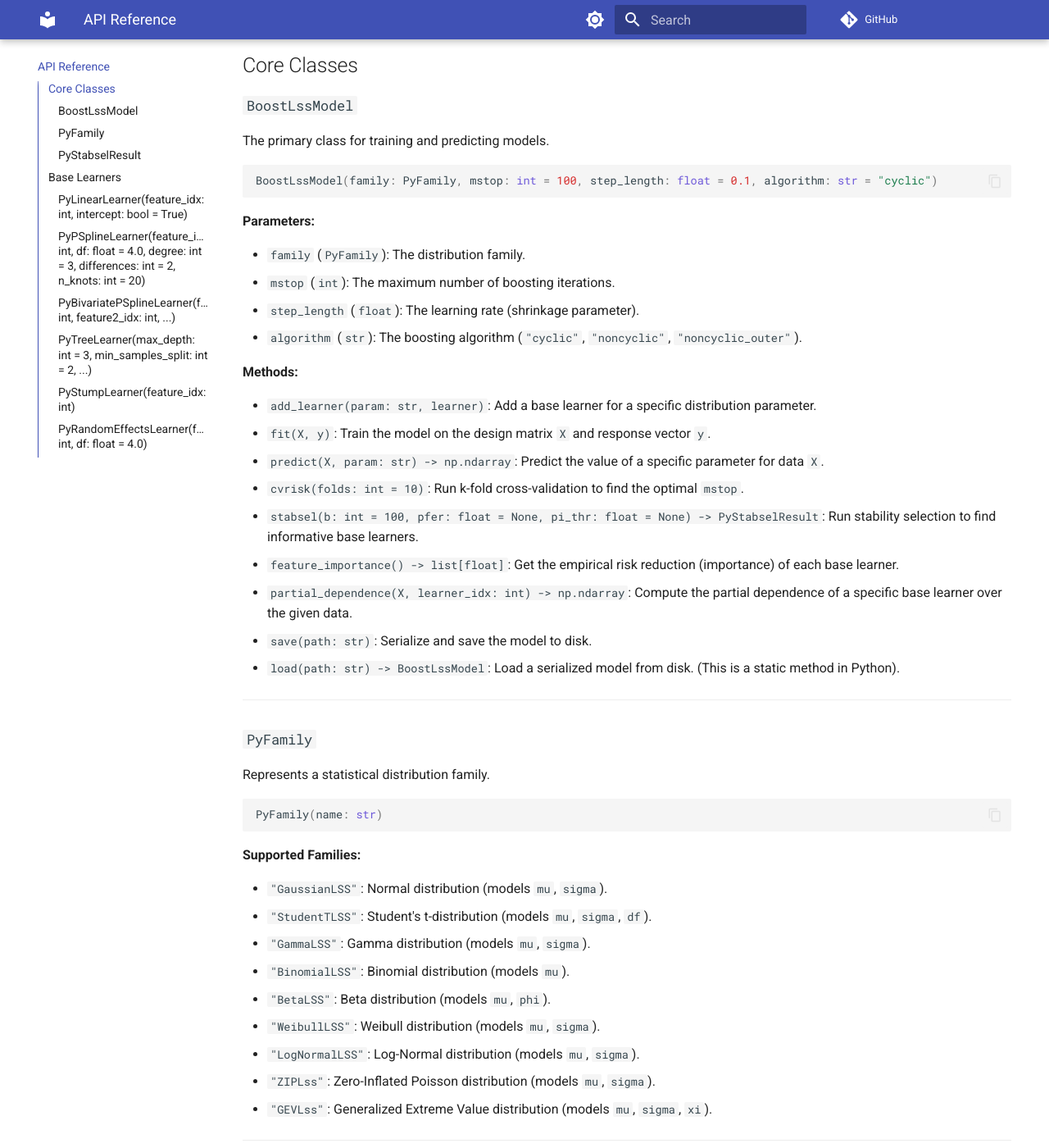
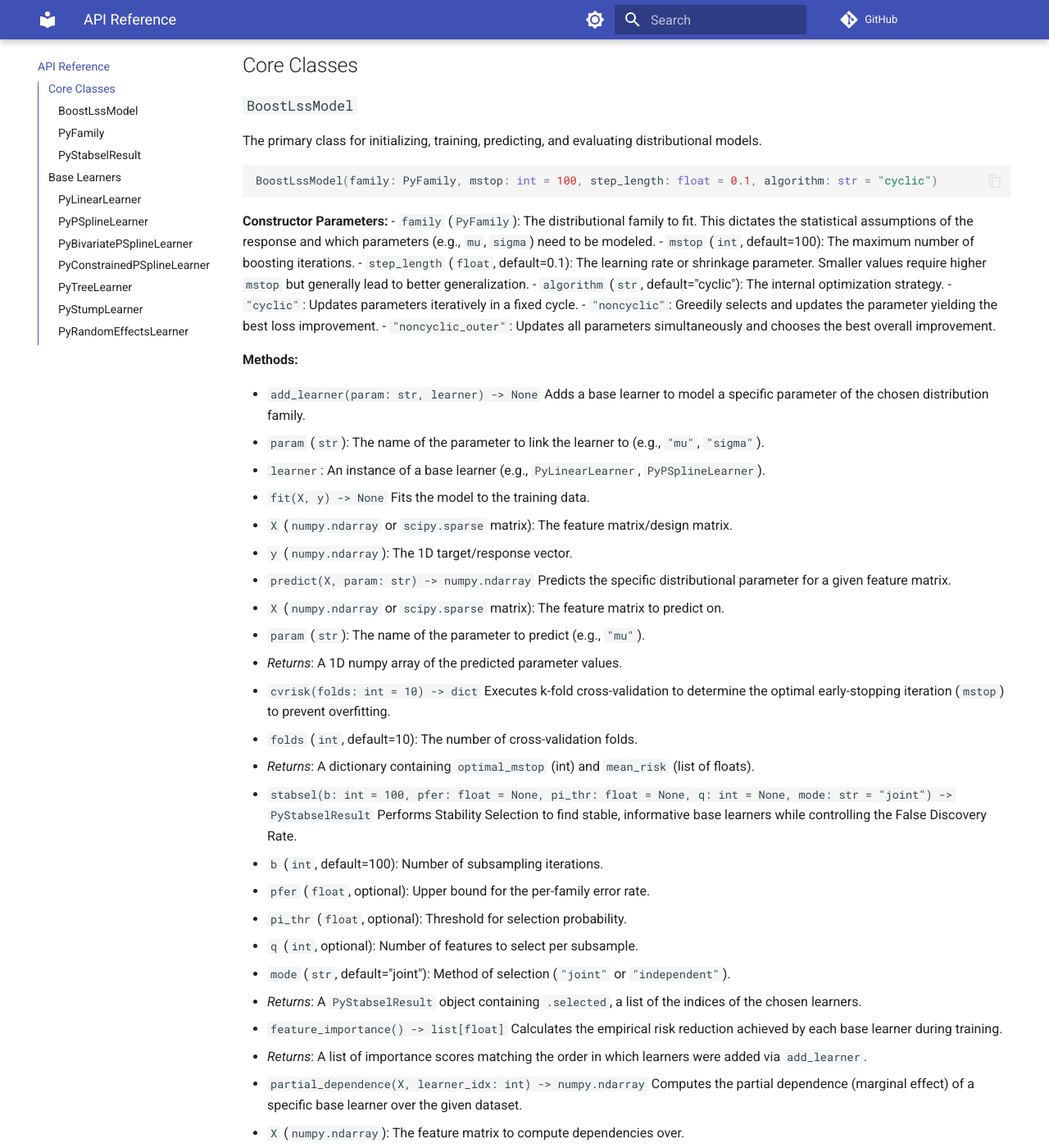
Before and after one commit to dnf0/boostlss, an MkDocs documentation site: the page built from docs/api.md, in a window 1280 px wide and 1400 px high, scrolled down 231 px. Shown: the whole window at 82% size. Built offline with MkDocs 1.6.1 and Material for MkDocs 9.7.7, drawn with Linux system fonts in a browser that asks for light colours; comment, search, counter and statistics services are not loaded; some of the changed text lies outside the part shown.

Commit message:
docs: Deep dive rewrite of python api documentation

````diff
--- a/docs/api.md
+++ b/docs/api.md
@@ -1,56 +1,99 @@
 # API Reference
 
-The `boostlss_py` library provides a scikit-learn-like API for distributional regression.
+The `boostlss_py` library provides a scikit-learn-like API for distributional regression, built on top of a highly optimized Rust engine.
 
 ## Core Classes
 
 ### `BoostLssModel`
 
-The primary class for training and predicting models.
+The primary class for initializing, training, predicting, and evaluating distributional models.
 
 ```python
 BoostLssModel(family: PyFamily, mstop: int = 100, step_length: float = 0.1, algorithm: str = "cyclic")
 ```
 
-**Parameters:**
-
-- `family` (`PyFamily`): The distribution family.
-- `mstop` (`int`): The maximum number of boosting iterations.
-- `step_length` (`float`): The learning rate (shrinkage parameter).
-- `algorithm` (`str`): The boosting algorithm (`"cyclic"`, `"noncyclic"`, `"noncyclic_outer"`).
+**Constructor Parameters:**
+- `family` (`PyFamily`): The distributional family to fit. This dictates the statistical assumptions of the response and which parameters (e.g., `mu`, `sigma`) need to be modeled.
+- `mstop` (`int`, default=100): The maximum number of boosting iterations.
+- `step_length` (`float`, default=0.1): The learning rate or shrinkage parameter. Smaller values require higher `mstop` but generally lead to better generalization.
+- `algorithm` (`str`, default="cyclic"): The internal optimization strategy.
+  - `"cyclic"`: Updates parameters iteratively in a fixed cycle.
+  - `"noncyclic"`: Greedily selects and updates the parameter yielding the best loss improvement.
+  - `"noncyclic_outer"`: Updates all parameters simultaneously and chooses the best overall improvement.
 
 **Methods:**
 
-- `add_learner(param: str, learner)`: Add a base learner for a specific distribution parameter.
-- `fit(X, y)`: Train the model on the design matrix `X` and response vector `y`.
-- `predict(X, param: str) -> np.ndarray`: Predict the value of a specific parameter for data `X`.
-- `cvrisk(folds: int = 10)`: Run k-fold cross-validation to find the optimal `mstop`.
-- `stabsel(b: int = 100, pfer: float = None, pi_thr: float = None) -> PyStabselResult`: Run stability selection to find informative base learners.
-- `feature_importance() -> list[float]`: Get the empirical risk reduction (importance) of each base learner.
-- `partial_dependence(X, learner_idx: int) -> np.ndarray`: Compute the partial dependence of a specific base learner over the given data.
-- `save(path: str)`: Serialize and save the model to disk.
-- `load(path: str) -> BoostLssModel`: Load a serialized model from disk. (This is a static method in Python).
+- `add_learner(param: str, learner) -> None`
+  Adds a base learner to model a specific parameter of the chosen distribution family.
+  - `param` (`str`): The name of the parameter to link the learner to (e.g., `"mu"`, `"sigma"`).
+  - `learner`: An instance of a base learner (e.g., `PyLinearLearner`, `PyPSplineLearner`).
+
+- `fit(X, y) -> None`
+  Fits the model to the training data.
+  - `X` (`numpy.ndarray` or `scipy.sparse` matrix): The feature matrix/design matrix.
+  - `y` (`numpy.ndarray`): The 1D target/response vector.
+
+- `predict(X, param: str) -> numpy.ndarray`
+  Predicts the specific distributional parameter for a given feature matrix.
+  - `X` (`numpy.ndarray` or `scipy.sparse` matrix): The feature matrix to predict on.
+  - `param` (`str`): The name of the parameter to predict (e.g., `"mu"`).
+  - *Returns*: A 1D numpy array of the predicted parameter values.
+
+- `cvrisk(folds: int = 10) -> dict`
+  Executes k-fold cross-validation to determine the optimal early-stopping iteration (`mstop`) to prevent overfitting.
+  - `folds` (`int`, default=10): The number of cross-validation folds.
+  - *Returns*: A dictionary containing `optimal_mstop` (int) and `mean_risk` (list of floats).
+
+- `stabsel(b: int = 100, pfer: float = None, pi_thr: float = None, q: int = None, mode: str = "joint") -> PyStabselResult`
+  Performs Stability Selection to find stable, informative base learners while controlling the False Discovery Rate.
+  - `b` (`int`, default=100): Number of subsampling iterations.
+  - `pfer` (`float`, optional): Upper bound for the per-family error rate.
+  - `pi_thr` (`float`, optional): Threshold for selection probability.
+  - `q` (`int`, optional): Number of features to select per subsample.
+  - `mode` (`str`, default="joint"): Method of selection (`"joint"` or `"independent"`).
+  - *Returns*: A `PyStabselResult` object containing `.selected`, a list of the indices of the chosen learners.
+
+- `feature_importance() -> list[float]`
+  Calculates the empirical risk reduction achieved by each base learner during training.
+  - *Returns*: A list of importance scores matching the order in which learners were added via `add_learner`.
+
+- `partial_dependence(X, learner_idx: int) -> numpy.ndarray`
+  Computes the partial dependence (marginal effect) of a specific base learner over the given dataset.
+  - `X` (`numpy.ndarray`): The feature matrix to compute dependencies over.
+  - `learner_idx` (`int`): The zero-indexed position of the learner (based on the order added via `add_learner`).
+  - *Returns*: A 1D numpy array representing the partial dependence values.
+
+- `save(path: str) -> None`
+  Serializes the trained model to disk.
+  - `path` (`str`): The file path where the model JSON should be written.
+
+- `@staticmethod load(path: str) -> BoostLssModel`
+  Loads a trained model from disk.
+  - `path` (`str`): The file path of the serialized model.
+  - *Returns*: A fully instantiated and fitted `BoostLssModel`.
 
 ---
 
 ### `PyFamily`
 
-Represents a statistical distribution family.
+Represents the statistical distribution assumed for the response variable.
 
 ```python
 PyFamily(name: str)
 ```
 
-**Supported Families:**
+**Constructor Parameters:**
+- `name` (`str`): The identifier of the distribution family.
 
-- `"GaussianLSS"`: Normal distribution (models `mu`, `sigma`).
+**Supported Families and their Parameters:**
+- `"GaussianLSS"`: Normal distribution (models `mu` for mean, `sigma` for variance).
 - `"StudentTLSS"`: Student's t-distribution (models `mu`, `sigma`, `df`).
 - `"GammaLSS"`: Gamma distribution (models `mu`, `sigma`).
-- `"BinomialLSS"`: Binomial distribution (models `mu`).
+- `"BinomialLSS"`: Binomial distribution (models `mu` for probabilities).
 - `"BetaLSS"`: Beta distribution (models `mu`, `phi`).
 - `"WeibullLSS"`: Weibull distribution (models `mu`, `sigma`).
 - `"LogNormalLSS"`: Log-Normal distribution (models `mu`, `sigma`).
-- `"ZIPLss"`: Zero-Inflated Poisson distribution (models `mu`, `sigma`).
+- `"ZIPLss"`: Zero-Inflated Poisson distribution (models `mu` for poisson mean, `sigma` for zero-inflation probability).
 - `"GEVLss"`: Generalized Extreme Value distribution (models `mu`, `sigma`, `xi`).
 
 ---
@@ -60,34 +103,81 @@
 The result object returned by `BoostLssModel.stabsel()`.
 
 **Properties:**
-- `selected` (`list[int]`): The indices of the base learners that were selected as stable.
+- `selected` (`list[int]`): The integer indices of the base learners that were selected as stable features by the algorithm.
 
 ---
 
 ## Base Learners
 
-Base learners define how features are modeled for each parameter.
+Base learners define the functional form used to relate a feature (or features) to a distributional parameter.
 
-### `PyLinearLearner(feature_idx: int, intercept: bool = True)`
+### `PyLinearLearner`
+Models a standard linear effect for a single continuous feature.
+```python
+PyLinearLearner(feature_idx: int, intercept: bool = True)
+```
+- `feature_idx` (`int`): The column index in the design matrix `X`.
+- `intercept` (`bool`, default=True): Whether to include an intercept term for this feature.
 
-A simple linear effect for a single feature.
+### `PyPSplineLearner`
+Models a smooth, non-linear effect using univariate Penalized Splines.
+```python
+PyPSplineLearner(feature_idx: int, degree: int = 3, knots: int = 20, differences: int = 2, df: float = 4.0, cyclic: bool = False)
+```
+- `feature_idx` (`int`): The column index in the design matrix `X`.
+- `degree` (`int`, default=3): The degree of the B-spline basis.
+- `knots` (`int`, default=20): The number of inner knots.
+- `differences` (`int`, default=2): The order of the difference penalty.
+- `df` (`float`, default=4.0): The target degrees of freedom (controls smoothness/penalty strength).
+- `cyclic` (`bool`, default=False): If True, models periodic/cyclic effects (e.g. day of year, hour of day).
 
-### `PyPSplineLearner(feature_idx: int, df: float = 4.0, degree: int = 3, differences: int = 2, n_knots: int = 20)`
+### `PyBivariatePSplineLearner`
+Models spatial or complex interaction effects using a tensor-product of two Penalized Splines.
+```python
+PyBivariatePSplineLearner(feature1_idx: int, feature2_idx: int, degree: int = 3, knots: int = 20, differences: int = 2, df: float = 4.0)
+```
+- `feature1_idx` (`int`): The column index for the first feature.
+- `feature2_idx` (`int`): The column index for the second feature.
+- `degree`, `knots`, `differences`, `df`: Hyperparameters applied to the tensor product.
 
-A univariate penalized spline for modeling non-linear effects.
+### `PyConstrainedPSplineLearner`
+Models a smooth, non-linear effect that is strictly constrained (e.g. monotonically increasing, decreasing, or convex). Note that this is initialized via the `constrained_pspline` helper function.
+```python
+from boostlss_py import constrained_pspline
 
-### `PyBivariatePSplineLearner(feature1_idx: int, feature2_idx: int, ...)`
+learner = constrained_pspline(
+    feature_idx: int,
+    constraint: str,
+    knots: int = 20,
+    degree: int = 3,
+    differences: int = 2,
+    df: float = 4.0,
+    max_iter: int = 10,
+    tolerance: float = 1e-6
+)
+```
+- `constraint` (`str`): Must be `"monotonic_increasing"`, `"monotonic_decreasing"`, `"convex"`, or `"concave"`.
 
-A bivariate tensor-product penalized spline for modeling spatial or interaction effects.
+### `PyTreeLearner`
+Models interactions and non-linearities using a standard decision tree.
+```python
+PyTreeLearner(feature_indices: list[int], max_depth: int = 3, min_samples_leaf: int = 1)
+```
+- `feature_indices` (`list[int]`): A list of column indices this tree is allowed to split on.
+- `max_depth` (`int`, default=3): Maximum depth of the tree.
+- `min_samples_leaf` (`int`, default=1): Minimum number of samples required to be at a leaf node.
 
-### `PyTreeLearner(max_depth: int = 3, min_samples_split: int = 2, ...)`
+### `PyStumpLearner`
+Models a single split using a decision stump (a decision tree with a maximum depth of 1).
+```python
+PyStumpLearner(feature_idx: int)
+```
+- `feature_idx` (`int`): The column index in the design matrix `X`.
 
-A decision tree base learner.
-
-### `PyStumpLearner(feature_idx: int)`
-
-A decision stump (tree with depth 1) for a specific feature.
-
-### `PyRandomEffectsLearner(feature_idx: int, df: float = 4.0)`
-
-A random effects base learner for categorical variables.
+### `PyRandomEffectsLearner`
+Models random intercepts for unobserved heterogeneity in categorical grouping variables.
+```python
+PyRandomEffectsLearner(feature_idx: int, df: float = 4.0)
+```
+- `feature_idx` (`int`): The column index in the design matrix `X`. This should point to an integer-encoded categorical variable.
+- `df` (`float`, default=4.0): The target degrees of freedom defining the ridge penalty.
````
